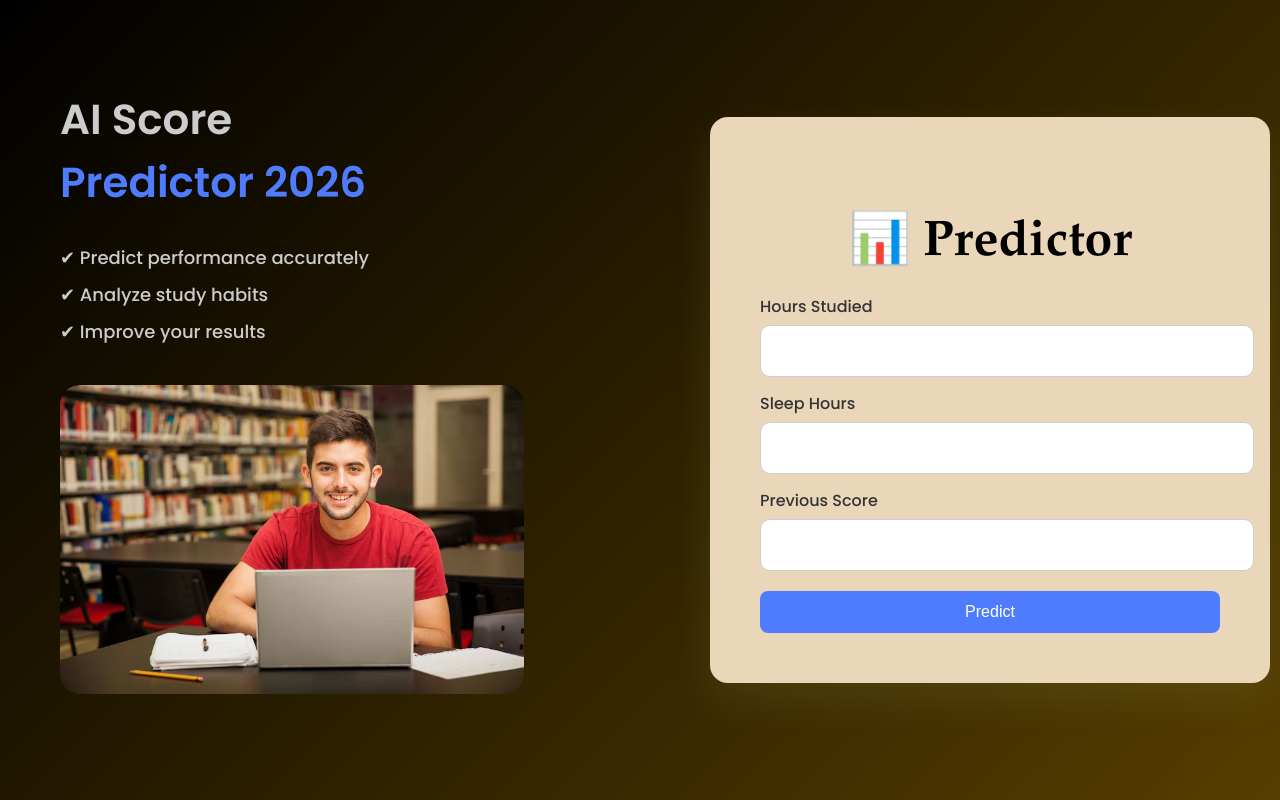
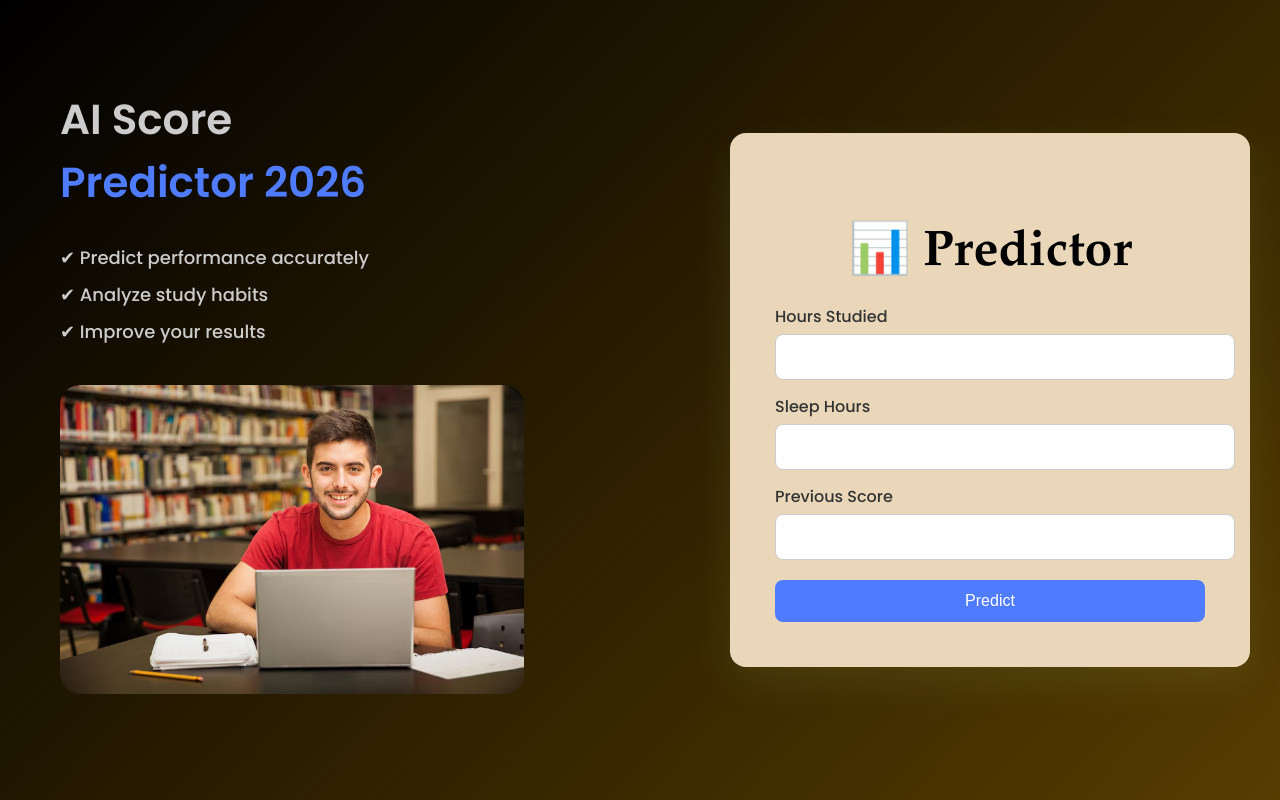
Before and after one commit to REVERIE27/ml_project, a Flask app: page / in a window 1280 px wide. Run offline with Flask 3, Linux system fonts and the light colour scheme.

Commit message:
updated UI / feature

```diff
--- a/templates/index.html
+++ b/templates/index.html
@@ -73,10 +73,10 @@
         /* FORM CARD */
         .card {
             background: #ead7ba;
-            padding: 50px;
-            width: 460px;
-            border-radius: 18px;
-            box-shadow: 0 17px 42px rgba(195, 226, 127, 0.1);
+            padding: 45px;
+            width: 430px;
+            border-radius: 16px;
+            box-shadow: 0 15px 40px rgba(195, 226, 127, 0.1);
             animation: fadeIn 1s ease;
         }
 
@@ -99,11 +99,11 @@
 
         input {
             width: 100%;
-            padding: 16px;
-            margin-top: 6px;
-            border-radius: 10px;
+            padding: 14px;
+            margin-top: 5px;
+            border-radius: 8px;
             border: 1px solid #ccc;
-            font-size: 16px;
+            font-size: 14px;
             transition: 0.3s;
         }
 
```
